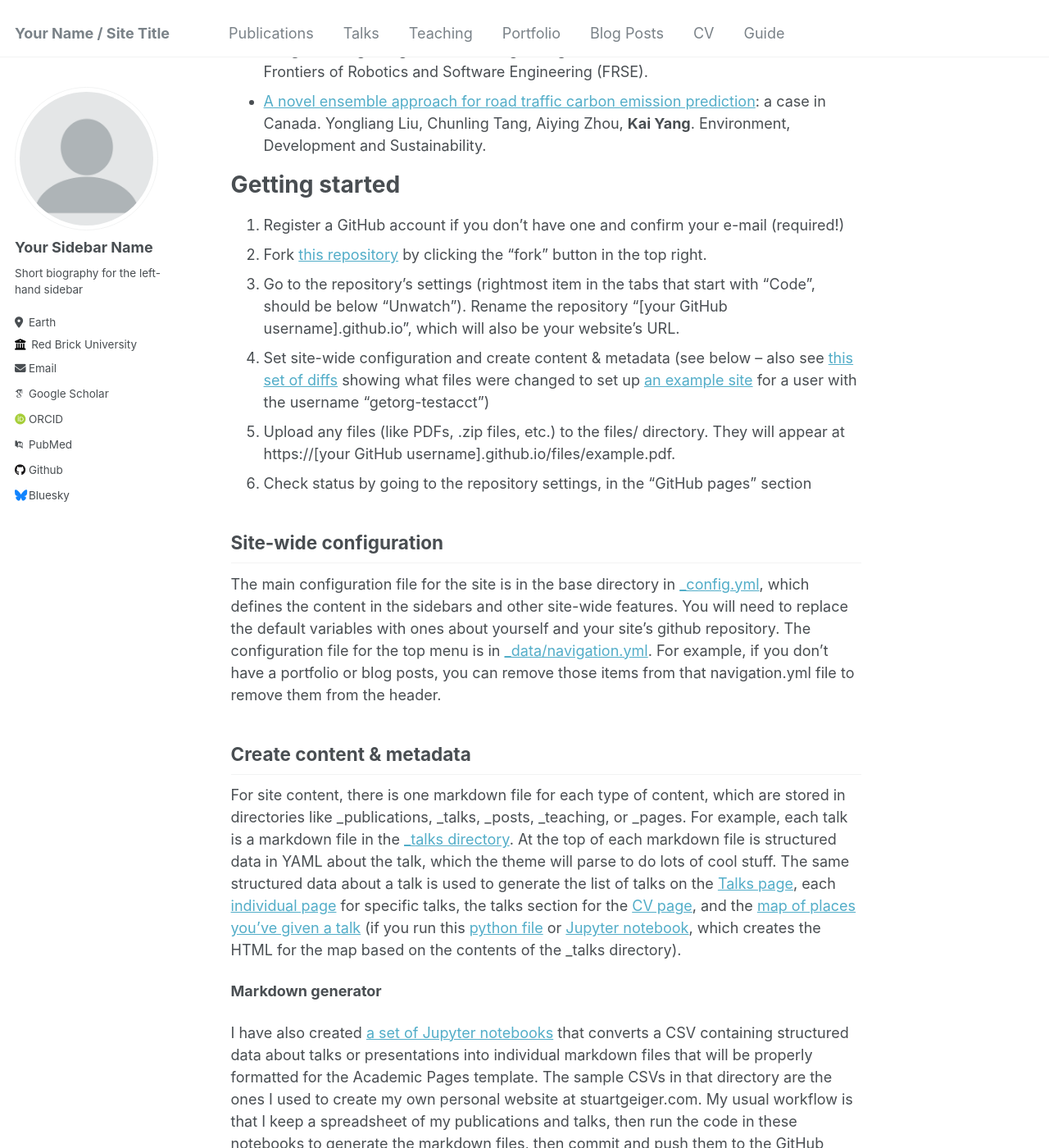
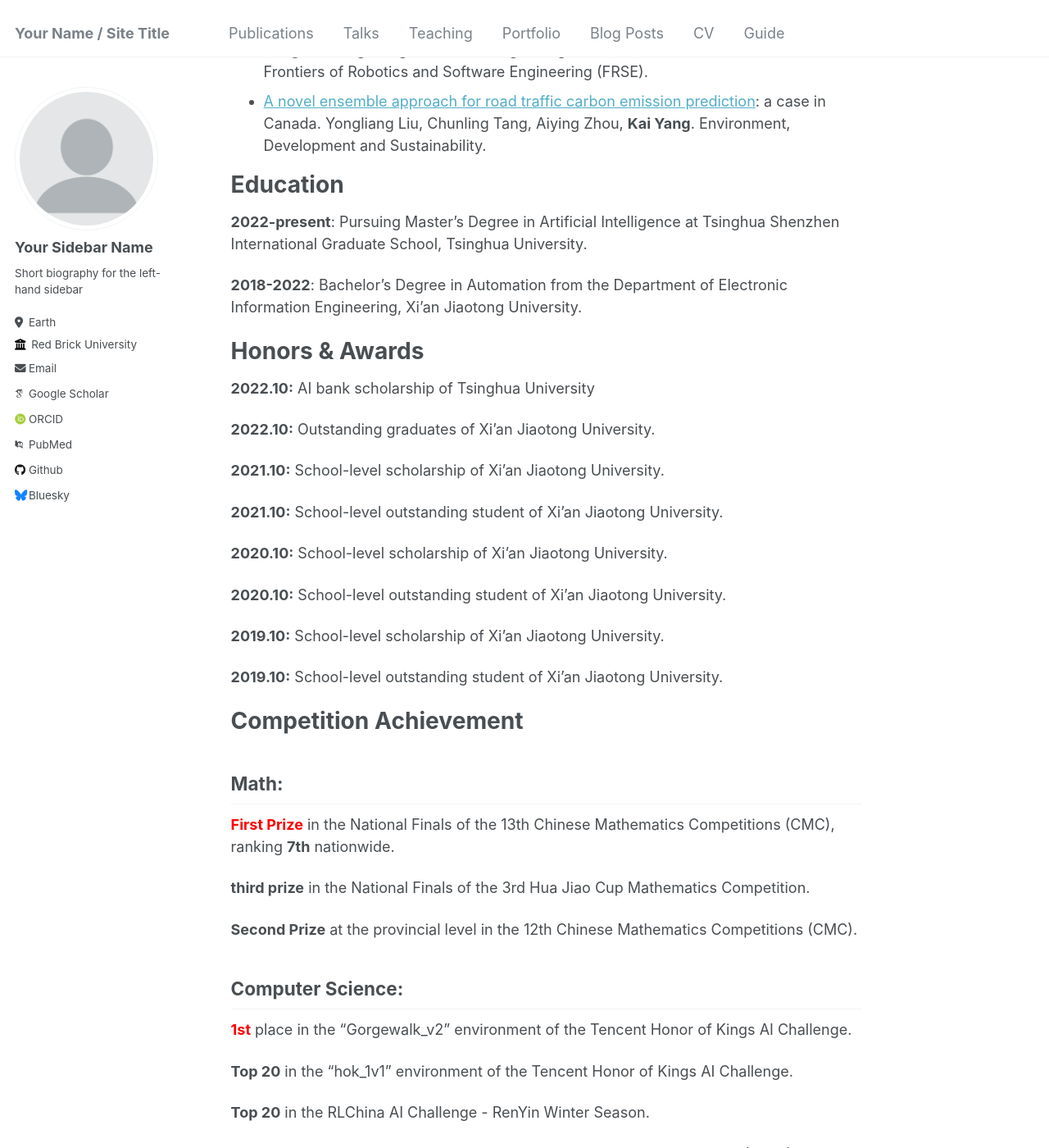
Before and after one commit to yk7333/yk7333.github.io, a Jekyll site: the page built from _pages/about.md, in a window 1280 px wide and 1400 px high, scrolled down 1441 px. Shown: the whole window at 82% size. Built offline with Jekyll 4.4.1, drawn with Linux system fonts in a browser that asks for light colours; some web fonts are replaced; some of the changed text lies outside the part shown.

Commit message:
Update about.md

```diff
--- a/_pages/about.md
+++ b/_pages/about.md
@@ -34,27 +34,51 @@ Publications
 - [GTLMA: Generalizable Hierarchical Learning for Tasks with Variable Entities](). **Kai Yang**, Aicheng Gong, Jian Tao, Yang Zhang, Xiu Li. 2023 International Conference on Frontiers of Robotics and Software Engineering (FRSE).
 - [A novel ensemble approach for road traffic carbon emission prediction](https://link.springer.com/article/10.1007/s10668-024-04561-1): a case in Canada. Yongliang Liu, Chunling Tang, Aiying Zhou, **Kai Yang**. Environment, Development and Sustainability.
 
-Getting started
+Education
 ======
-1. Register a GitHub account if you don't have one and confirm your e-mail (required!)
-1. Fork [this repository](https://github.com/academicpages/academicpages.github.io) by clicking the "fork" button in the top right.
-1. Go to the repository's settings (rightmost item in the tabs that start with "Code", should be below "Unwatch"). Rename the repository "[your GitHub username].github.io", which will also be your website's URL.
-1. Set site-wide configuration and create content & metadata (see below -- also see [this set of diffs](http://archive.is/3TPas) showing what files were changed to set up [an example site](https://getorg-testacct.github.io) for a user with the username "getorg-testacct")
-1. Upload any files (like PDFs, .zip files, etc.) to the files/ directory. They will appear at https://[your GitHub username].github.io/files/example.pdf.
-1. Check status by going to the repository settings, in the "GitHub pages" section
 
-Site-wide configuration
-------
-The main configuration file for the site is in the base directory in [_config.yml](https://github.com/academicpages/academicpages.github.io/blob/master/_config.yml), which defines the content in the sidebars and other site-wide features. You will need to replace the default variables with ones about yourself and your site's github repository. The configuration file for the top menu is in [_data/navigation.yml](https://github.com/academicpages/academicpages.github.io/blob/master/_data/navigation.yml). For example, if you don't have a portfolio or blog posts, you can remove those items from that navigation.yml file to remove them from the header.
+**2022-present**: Pursuing Master's Degree in Artificial Intelligence at Tsinghua Shenzhen International Graduate School, Tsinghua University.
 
-Create content & metadata
-------
-For site content, there is one markdown file for each type of content, which are stored in directories like _publications, _talks, _posts, _teaching, or _pages. For example, each talk is a markdown file in the [_talks directory](https://github.com/academicpages/academicpages.github.io/tree/master/_talks). At the top of each markdown file is structured data in YAML about the talk, which the theme will parse to do lots of cool stuff. The same structured data about a talk is used to generate the list of talks on the [Talks page](https://academicpages.github.io/talks), each [individual page](https://academicpages.github.io/talks/2012-03-01-talk-1) for specific talks, the talks section for the [CV page](https://academicpages.github.io/cv), and the [map of places you've given a talk](https://academicpages.github.io/talkmap.html) (if you run this [python file](https://github.com/academicpages/academicpages.github.io/blob/master/talkmap.py) or [Jupyter notebook](https://github.com/academicpages/academicpages.github.io/blob/master/talkmap.ipynb), which creates the HTML for the map based on the contents of the _talks directory).
+**2018-2022**: Bachelor's Degree in Automation from the Department of Electronic Information Engineering, Xi'an Jiaotong University.
 
-**Markdown generator**
+Honors & Awards
+======
+**2022.10:** AI bank scholarship of Tsinghua University
 
-I have also created [a set of Jupyter notebooks](https://github.com/academicpages/academicpages.github.io/tree/master/markdown_generator
-) that converts a CSV containing structured data about talks or presentations into individual markdown files that will be properly formatted for the Academic Pages template. The sample CSVs in that directory are the ones I used to create my own personal website at stuartgeiger.com. My usual workflow is that I keep a spreadsheet of my publications and talks, then run the code in these notebooks to generate the markdown files, then commit and push them to the GitHub repository.
+**2022.10:** Outstanding graduates of Xi'an Jiaotong University.
+
+**2021.10:** School-level scholarship of Xi'an Jiaotong University.
+
+**2021.10:** School-level outstanding student of Xi'an Jiaotong University.
+
+**2020.10:** School-level scholarship of Xi'an Jiaotong University.
+
+**2020.10:** School-level outstanding student of Xi'an Jiaotong University.
+
+**2019.10:** School-level scholarship of Xi'an Jiaotong University.
+
+**2019.10:** School-level outstanding student of Xi'an Jiaotong University.
+
+Competition Achievement
+======
+
+Math:
+-----
+**<font color="red">First Prize</font>** in the National Finals of the 13th Chinese Mathematics Competitions (CMC), ranking **7th** nationwide.
+
+**third prize** in the National Finals of the 3rd Hua Jiao Cup Mathematics Competition.
+
+**Second Prize** at the provincial level in the 12th Chinese Mathematics Competitions (CMC).
+
+Computer Science:
+-----
+**<font color="red">1st</font>** place in the "Gorgewalk_v2" environment of the Tencent Honor of Kings AI Challenge.
+
+**Top 20** in the "hok_1v1" environment of the Tencent Honor of Kings AI Challenge.
+
+**Top 20** in the RLChina AI Challenge - RenYin Winter Season.
+
+**Honorable Mention Award** in the 2021 Mathematical Contest in Modeling (MCM).
 
 How to edit your site's GitHub repository
 ------
```
